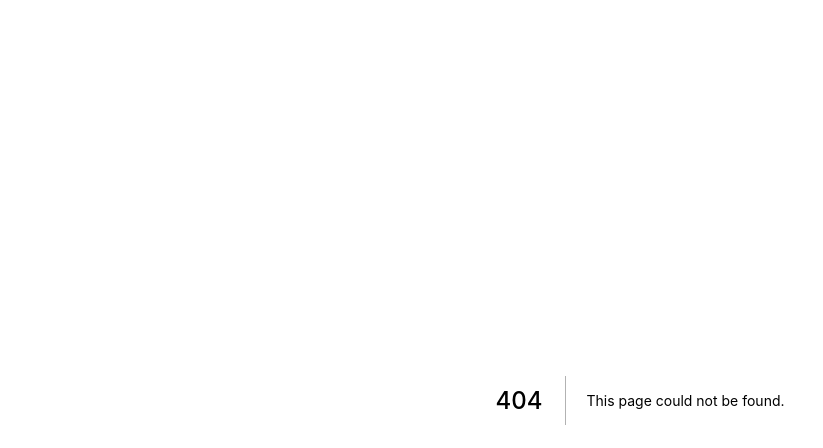
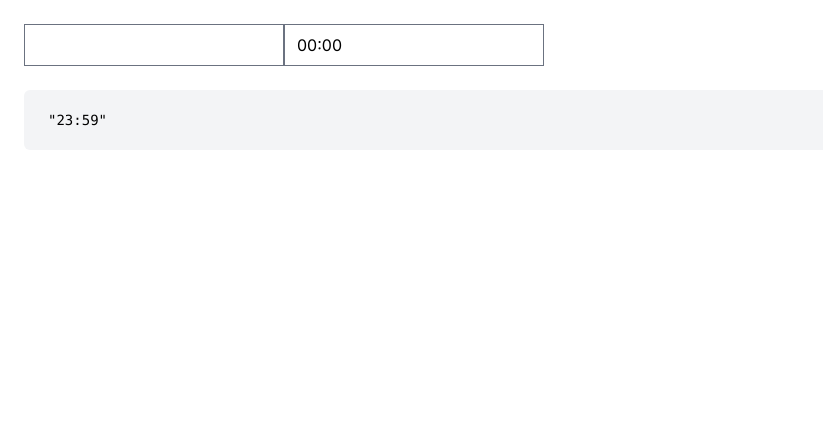
Before and after one commit to hnordt/web-template, a Next.js app: page /imask in a window 1280 px wide. Before the commit this address had no page. Shown: the top 448 px of the page, without its empty margins (0-823 px from the left). Built offline with nearby package versions, Linux system fonts and the light colour scheme; what @tailwindcss/typography would draw is missing.

Commit message:
chore: Form submit

```diff
--- /dev/null
+++ b/src/pages/imask.js
@@ -0,0 +1,112 @@
+import React from "react"
+import IMask from "imask"
+
+function MaskedInput(props) {
+  const { config, ...rest } = props
+
+  const imaskRef = React.useRef(null)
+  const inputRef = React.useRef(null)
+  const fakeInputRef = React.useRef(null)
+
+  React.useEffect(() => {
+    function handleChange(e) {
+      imaskRef.current.value = e.target.value
+      // imaskRef.current.updateValue() // Avoids a warning
+    }
+
+    const input = inputRef.current
+
+    input.addEventListener("input", handleChange)
+
+    return () => input.removeEventListener("input", handleChange)
+  }, [])
+
+  React.useEffect(() => {
+    imaskRef.current = IMask(fakeInputRef.current, config)
+
+    const imask = imaskRef.current
+
+    imask.on("accept", () => {
+      console.log("accept", imask.value)
+
+      // let el = inputRef.current
+
+      // el.setAttribute("value", imask.value)
+
+      // el.dispatchEvent(
+      //   new Event("change", {
+      //     bubbles: true,
+      //   })
+      // )
+    })
+
+    return () => imask.destroy()
+  }, [])
+
+  return (
+    <>
+      <input {...props} ref={inputRef} type="text" />
+      <input ref={fakeInputRef} type="text" />
+    </>
+  )
+}
+
+export default function Index() {
+  const [value, setValue] = React.useState("23:59")
+
+  return (
+    <main className="p-6">
+      <MaskedInput
+        config={{
+          mask: "H{:}mm",
+          blocks: {
+            H: {
+              mask: IMask.MaskedRange,
+              from: 0,
+              to: 24,
+              placeholderChar: "0",
+            },
+            mm: {
+              mask: IMask.MaskedRange,
+              from: 0,
+              to: 59,
+              placeholderChar: "0",
+            },
+          },
+          overwrite: true,
+          lazy: false,
+        }}
+        onChange={(e) => console.log("change", e)}
+        onBlur={(e) => console.log("blur", e.target.value)}
+      />
+      {/* <MaskedInput
+          config={{
+            mask: "H{:}mm",
+            blocks: {
+              H: {
+                mask: MaskedRange,
+                from: 0,
+                to: 24,
+                placeholderChar: "0",
+              },
+              mm: {
+                mask: MaskedRange,
+                from: 0,
+                to: 59,
+                placeholderChar: "0",
+              },
+            },
+            overwrite: true,
+            lazy: false,
+          }}
+          defaultValue="23:59"
+          onChange={(e) => console.log("change", e)}
+          onBlur={(e) => console.log("blur", e.target.value)}
+        />
+      </div> */}
+      <pre className="mt-6 px-6 py-5 text-sm bg-gray-100 rounded-md">
+        {JSON.stringify(value)}
+      </pre>
+    </main>
+  )
+}
--- a/src/pages/index.js
+++ b/src/pages/index.js
@@ -26,6 +26,8 @@ import {
 } from "react-icons/ri"
 import { PopoverDisclosure, Popover, usePopoverState } from "reakit"
 import DurationInput from "components/alpha/DurationInput"
+import { useMutation } from "react-query"
+import toast from "react-hot-toast"
 
 function enforceSeconds(value) {
   if (typeof value === "string" && value.includes(":")) {
@@ -364,6 +366,25 @@ export default function Index() {
     placement: "bottom-end",
   })
 
+  const mutation = useMutation(
+    (values) =>
+      new Promise((resolve, reject) =>
+        setTimeout(() => {
+          // const data = Object.entries(values).map(([id, value]) => ({
+          //   id: fields.find((field) => String(field.id) === String(id)).value
+          //     .id,
+          //   value,
+          // }))
+
+          reject(new Error("Foobar"))
+        }, 1500)
+      ),
+    {
+      onSuccess: () => toast.success("Settings updated successfully!"),
+      onError: (error) => toast.error(error.message),
+    }
+  )
+
   return (
     <main className="p-6">
       <form
@@ -419,12 +440,12 @@ export default function Index() {
             }
 
             setTimeout(
-              async () =>
-                form.handleSubmit((values) => {
-                  form.reset(values)
-
-                  console.log(values)
-                })(),
+              () =>
+                form.handleSubmit((values) =>
+                  mutation.mutate(values, {
+                    onSuccess: () => form.reset(values),
+                  })
+                )(),
               500
             )
           }
@@ -771,7 +792,9 @@ export default function Index() {
               <Button
                 type="button"
                 variant="secondary"
-                disabled={!form.formState.isDirty}
+                disabled={
+                  !form.formState.isDirty || mutation.status === "loading"
+                }
                 onClick={() => form.reset()}
               >
                 Cancel
@@ -779,6 +802,7 @@ export default function Index() {
               <Button
                 type="submit"
                 variant="primary"
+                loading={mutation.status === "loading"}
                 disabled={!form.formState.isDirty}
               >
                 Save changes
```
Also changed, not shown: src/components/alpha/Button.js (+15 -5 lines).
